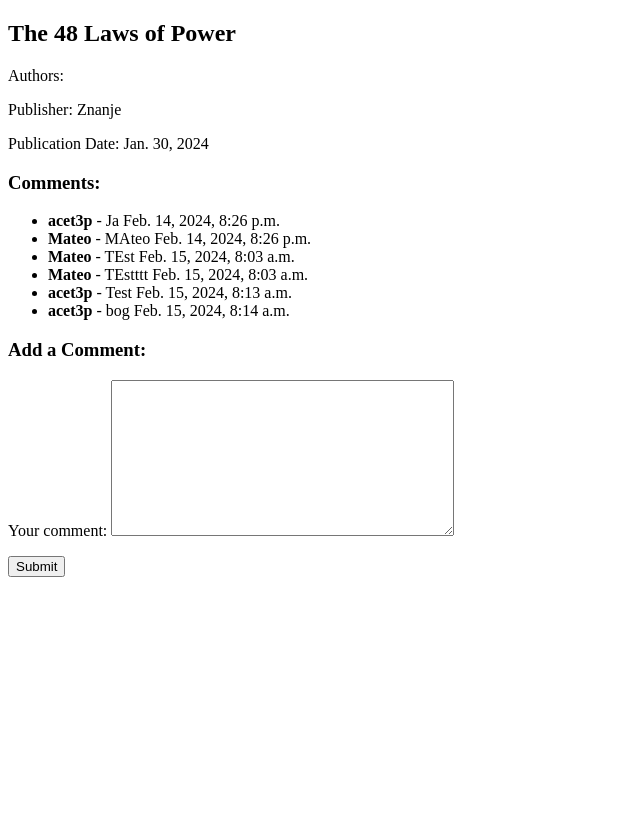
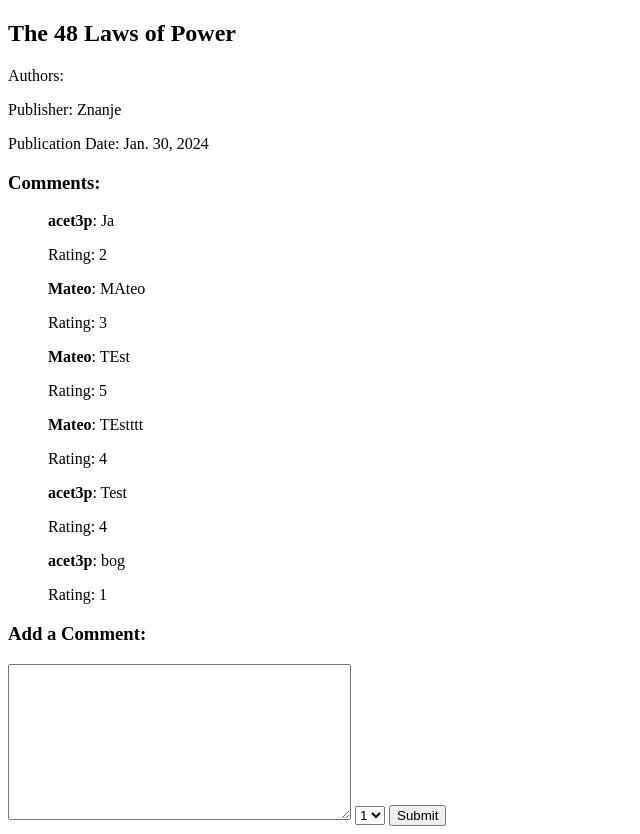
Before and after one commit to AceTep/bookstar, a Django app: page /books/book/2/ in a window 1280 px wide. Shown: the whole page, without its empty margins (0-640 px from the left). Before the commit the page ends 577 px from the top, so only its background shows below. Run offline with Django 4.2, Linux system fonts and the light colour scheme; a user stored in the database is signed in; data comes from the database, SQL or seed files in the repository; both versions use the stored data as it was after the commit.

Commit message:
added rating system, left styles

```diff
--- a/myproject/books/forms.py
+++ b/myproject/books/forms.py
@@ -1,5 +1,5 @@
 from django import forms
-from .models import Book, Author, Publisher
+from .models import Book, Author, Publisher, BookComment
 
 class BookForm(forms.ModelForm):
     class Meta:
@@ -32,4 +32,6 @@
 
 
 class CommentForm(forms.Form):
-    comment = forms.CharField(label='Your comment', widget=forms.Textarea)
+    comment = forms.CharField(label='Your Comment', widget=forms.Textarea)
+    RATING_CHOICES = [(i, str(i)) for i in range(1, 6)]  # List of tuples for rating choices (1 to 5)
+    rating = forms.ChoiceField(label='Your Rating', choices=RATING_CHOICES)
--- a/myproject/books/models.py
+++ b/myproject/books/models.py
@@ -42,11 +42,13 @@
     def __str__(self):
         return self.title
 
+
 class BookComment(models.Model):
+    book = models.ForeignKey(Book, on_delete=models.CASCADE)
     user = models.ForeignKey(User, on_delete=models.CASCADE)
-    book = models.ForeignKey(Book, on_delete=models.CASCADE)
-    comment = models.TextField()  # Field for comments
+    comment = models.TextField()
+    rating = models.IntegerField(choices=[(i, i) for i in range(1, 6)])  # Rating from 1 to 5
     created_at = models.DateTimeField(auto_now_add=True)
 
     def __str__(self):
-        return f"{self.user.username} - {self.book.title}"
+        return f'{self.user.username}\'s comment on {self.book.title}'
--- a/myproject/books/templates/book_detail.html
+++ b/myproject/books/templates/book_detail.html
@@ -14,18 +14,22 @@
     <h3>Comments:</h3>
     <ul>
         {% for comment in comments %}
-            <li>
-                <strong>{{ comment.user.username }}</strong> - {{ comment.comment }}
-                <span>{{ comment.created_at }}</span>
-            </li>
+        <div class="comment">
+            <p><strong>{{ comment.user.username }}</strong>: {{ comment.comment }}</p>
+            <p>Rating: {{ comment.rating }}</p>
+        </div>
         {% endfor %}
+
+
     </ul>
 
     <h3>Add a Comment:</h3>
     <form method="post">
         {% csrf_token %}
-        {{ form.as_p }}
+        {{ form.comment }}
+        {{ form.rating }}
         <button type="submit">Submit</button>
     </form>
+
 </body>
 </html>
--- a/myproject/books/templates/home.html
+++ b/myproject/books/templates/home.html
@@ -19,7 +19,7 @@
         {% for book in books %}
             <li>
                 <h2><a href="{% url 'book_detail' book.id %}">{{ book.title }}</a></h2>
-
+                <p>Average Rating: {{ book.average_rating|default:"No ratings yet" }}</p>
                 {% if request.user == book.upload_user %}
                     | <a href="{% url 'edit_book' book.id %}">Edit</a> |
                     <a href="{% url 'delete_book' book.id %}">Delete</a>
--- a/myproject/books/views.py
+++ b/myproject/books/views.py
@@ -4,12 +4,15 @@
 from django.contrib.auth.decorators import login_required
 from .models import Book, BookComment
 from .forms import BookForm, AuthorForm, PublisherForm, CommentForm
+from django.db.models import Sum,F, ExpressionWrapper, DecimalField, Avg, Count
 
 
 def home(request):
     books = Book.objects.all()
     form = BookForm()  # Create an instance of BookForm
-    return render(request, 'home.html', {'books': books, 'form': form})
+    books = Book.objects.annotate(avg_rating=Avg('bookcomment__rating')).all()
+
+    return render(request, 'home.html', {'books': books,'form': form})
 
 
 def register(request):
@@ -109,16 +112,28 @@
 @login_required
 def book_detail(request, book_id):
     book = get_object_or_404(Book, pk=book_id)
-    comments = book.bookcomment_set.all()  # Retrieve all comments for the book
+    comments = book.bookcomment_set.all()
     form = CommentForm()
 
     if request.method == 'POST':
         form = CommentForm(request.POST)
         if form.is_valid():
             new_comment_text = form.cleaned_data['comment']
-            # Create a new comment associated with the current user and book
-            new_comment = BookComment.objects.create(book=book, user=request.user, comment=new_comment_text)
-            # Optionally, you can redirect to a success page or refresh the current page
-            # return redirect('book_detail', book_id=book_id)
+            new_rating = form.cleaned_data['rating']
+            # Create the new comment
+            new_comment = BookComment.objects.create(book=book, user=request.user, comment=new_comment_text, rating=new_rating)
+            # Update average rating and total ratings for the book
+            update_book_ratings(book)
+            return redirect('book_detail', book_id=book_id)
 
     return render(request, 'book_detail.html', {'book': book, 'comments': comments, 'form': form})
+
+def update_book_ratings(book):
+    # Calculate new average rating and total ratings
+    ratings_info = book.bookcomment_set.aggregate(avg_rating=Avg('rating'), total_ratings=Count('rating'))
+    avg_rating = ratings_info['avg_rating'] or 0  # Handle case where there are no ratings yet
+    total_ratings = ratings_info['total_ratings']
+    # Update the book with the new ratings
+    book.average_rating = avg_rating
+    book.total_ratings = total_ratings
+    book.save()
```
Also changed, not shown: myproject/books/migrations/0003_bookcomment_rating.py (added), myproject/db.sqlite3.
